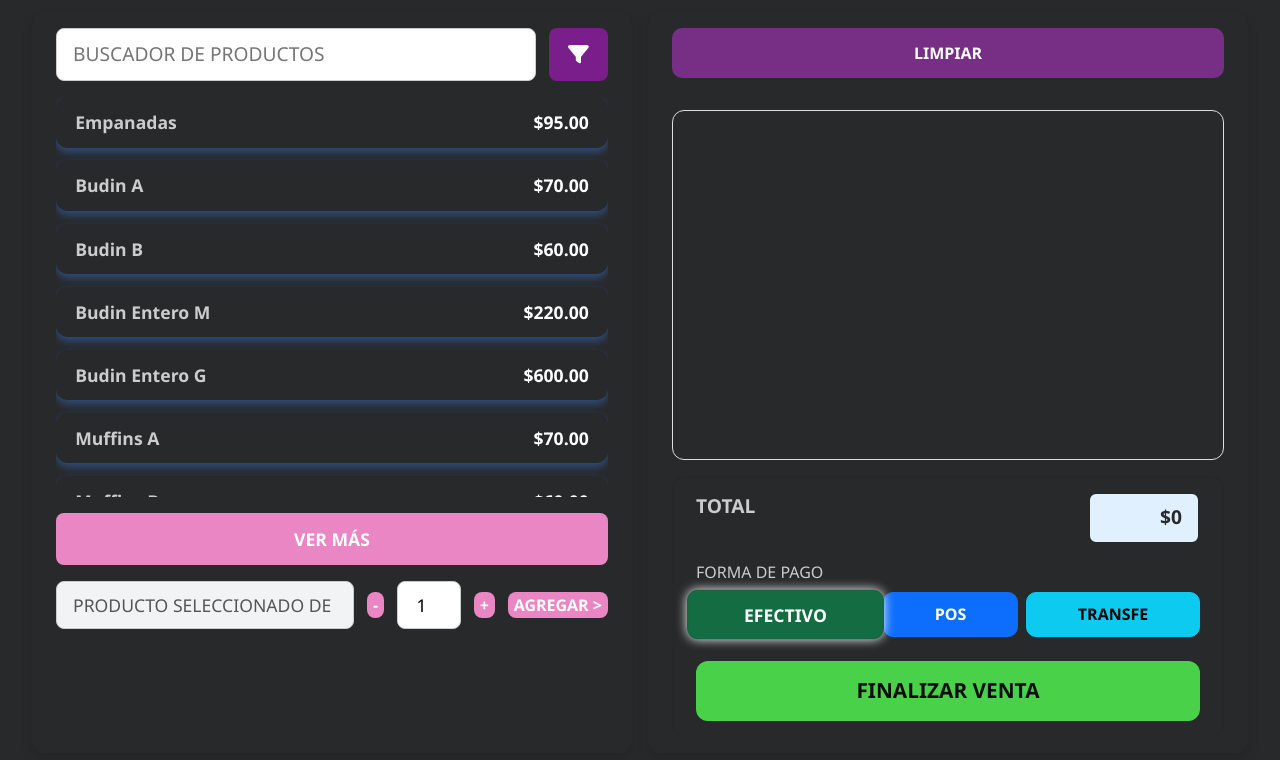
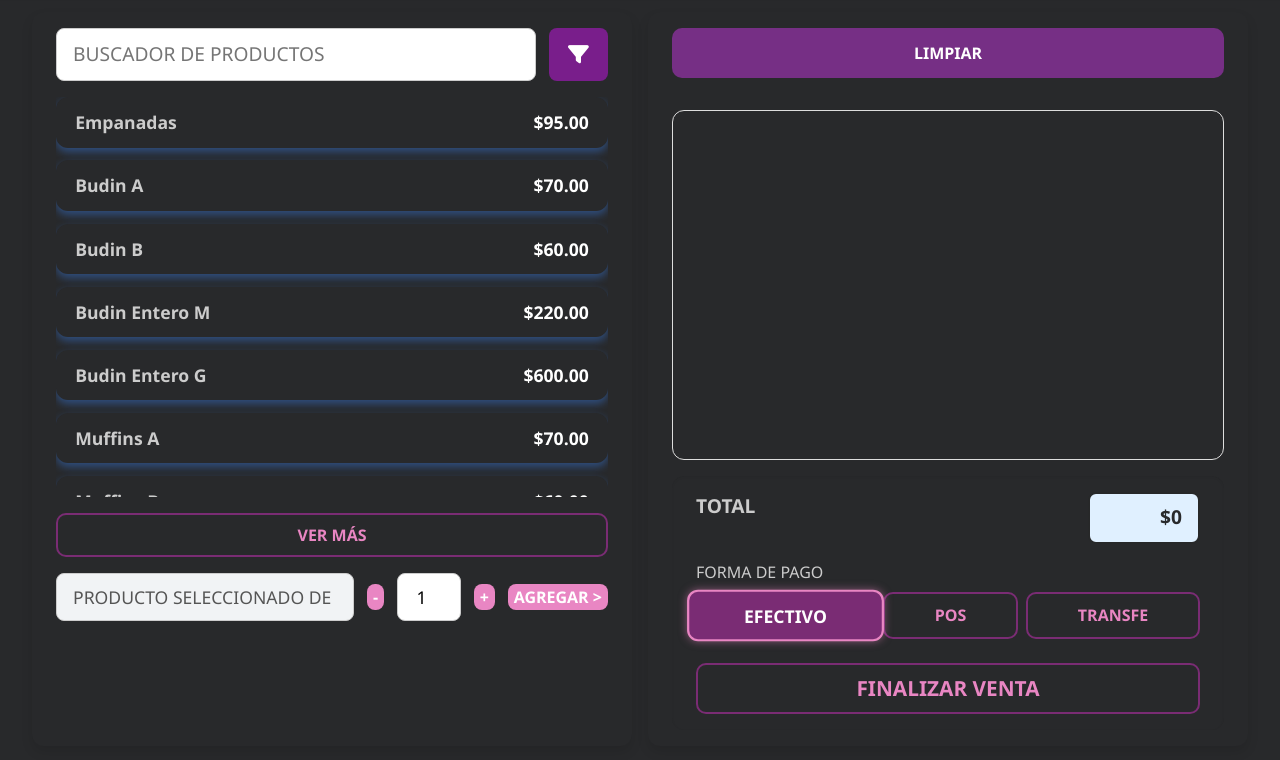
Before and after one commit to LuPalianoFerre/YoFlujo, a plain HTML site: page mostrador.html in a window 1280 px wide. Shown: the part 66-826 px from the top of the page. Drawn offline with nearby package versions, Linux system fonts and the light colour scheme.

Commit message:
Botones de Mostrador

```diff
--- a/mostrador.html
+++ b/mostrador.html
@@ -43,9 +43,9 @@
         <div class="payment-section">
           <label class="form-label">FORMA DE PAGO</label>
           <div class="payment-options d-flex gap-2 mb-2">
-            <button type="button" class="btn btn-success payment-btn" data-method="efectivo">EFECTIVO</button>
-            <button type="button" class="btn btn-primary payment-btn" data-method="pos">POS</button>
-            <button type="button" class="btn btn-info payment-btn" data-method="transfe">TRANSFE</button>
+            <button type="button" class="payment-btn" data-method="efectivo">EFECTIVO</button>
+            <button type="button" class="payment-btn" data-method="pos">POS</button>
+            <button type="button" class="payment-btn" data-method="transfe">TRANSFE</button>
           </div>
         </div>
         <button id="btn-confirm-sale" class="btn btn-success w-100 mt-2">FINALIZAR VENTA</button>
--- a/styles.css
+++ b/styles.css
@@ -122,7 +122,6 @@ section#right-panel {
 }
 
 /* BOTONES VER MÁS Y SELECCIÓN*/
-#btn-see-more,
 #btn-quantity-minus,
 #btn-quantity-plus,
 #btn-add {
@@ -135,11 +134,6 @@ section#right-panel {
   transition: background-color 0.3s;
 }
 
-#btn-see-more {
-  padding: 0.8rem 1rem;
-  font-size: 1.1rem;
-  width: 100%;
-}
 
 #selection-area {
   display: flex;
@@ -485,7 +479,7 @@ section#right-panel {
 }
 
 /* Botones exportar e imprimir */
-#btn-export, #btn-print, #btn-registrar-salida  {
+#btn-export, #btn-print, #btn-registrar-salida, #btn-see-more, #btn-confirm-sale  {
     background-color: transparent;
     color: rgb(233, 134, 195);
     font-weight: 600;
@@ -499,6 +493,37 @@ section#right-panel {
     padding: 0.5rem 1.2rem;
     transition: background-color 0.3s, color 0.3s;
 }
+
+/* --- Botones de forma de pago (unificados con estilo general de iFlux) --- */
+.payment-btn {
+  background-color: transparent !important;
+  color: rgb(233, 134, 195) !important;
+  font-weight: 600;
+  cursor: pointer;
+  user-select: none;
+  border-width: 2px;
+  border-style: solid;
+  border-color: rgb(122, 44, 116);
+  border-radius: 10px;
+  padding: 0.5rem 1.2rem;
+  transition: background-color 0.3s, color 0.3s;
+  text-transform: uppercase;
+}
+
+/* Efecto hover */
+.payment-btn:hover {
+  background-color: rgb(233, 134, 195);
+  color: #1e1f21 !important;
+}
+
+/* Estado activo o seleccionado */
+.payment-btn.active {
+  background-color: rgb(122, 44, 116) !important;
+  color: #fff !important;
+  border-color: rgb(233, 134, 195);
+  box-shadow: 0 0 8px rgba(233, 134, 195, 0.5);
+}
+
 
 /* --- Sidebar --- */
 .sidebar {
```
